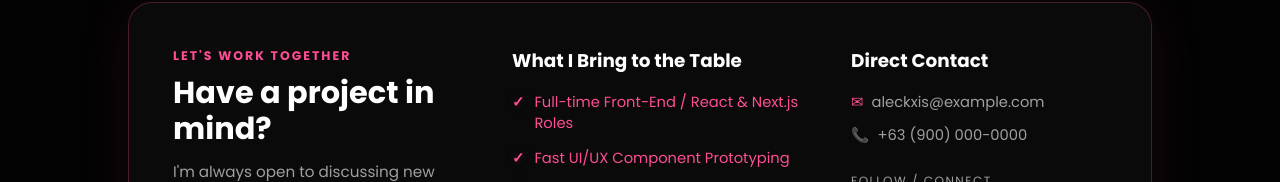
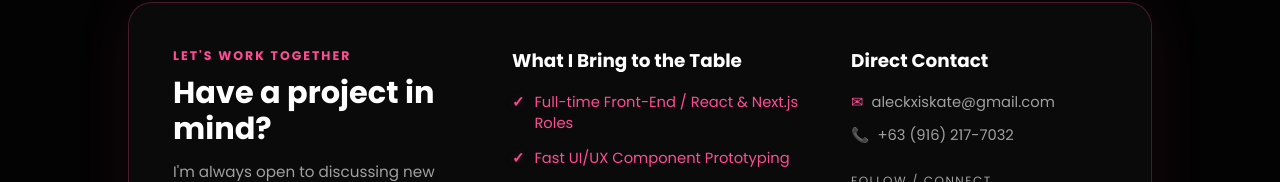
Before and after one commit to aieckxis/aleckxis-kate, a Next.js app: page / in a window 1280 px wide. Shown: the part 4283-4465 px from the top of the page. Built offline with nearby package versions, Linux system fonts and the light colour scheme.

Commit message:
Updated contacts

```diff
--- a/app/page.js
+++ b/app/page.js
@@ -397,11 +397,11 @@ export default function Home() {
             <div className="cta-col cta-right">
               <h3>Direct Contact</h3>
               <div className="contact-details">
-                <a href="mailto:aleckxis@example.com" className="direct-link">
-                  <span className="icon">✉</span> aleckxis@example.com
+                <a href="mailto:aleckxiskate@gmail.com" className="direct-link">
+                  <span className="icon">✉</span> aleckxiskate@gmail.com
                 </a>
                 <a href="tel:+639000000000" className="direct-link">
-                  <span className="icon">📞</span> +63 (900) 000-0000
+                  <span className="icon">📞</span> +63 (916) 217-7032
                 </a>
               </div>
               <div className="social-links-wrap">
```
